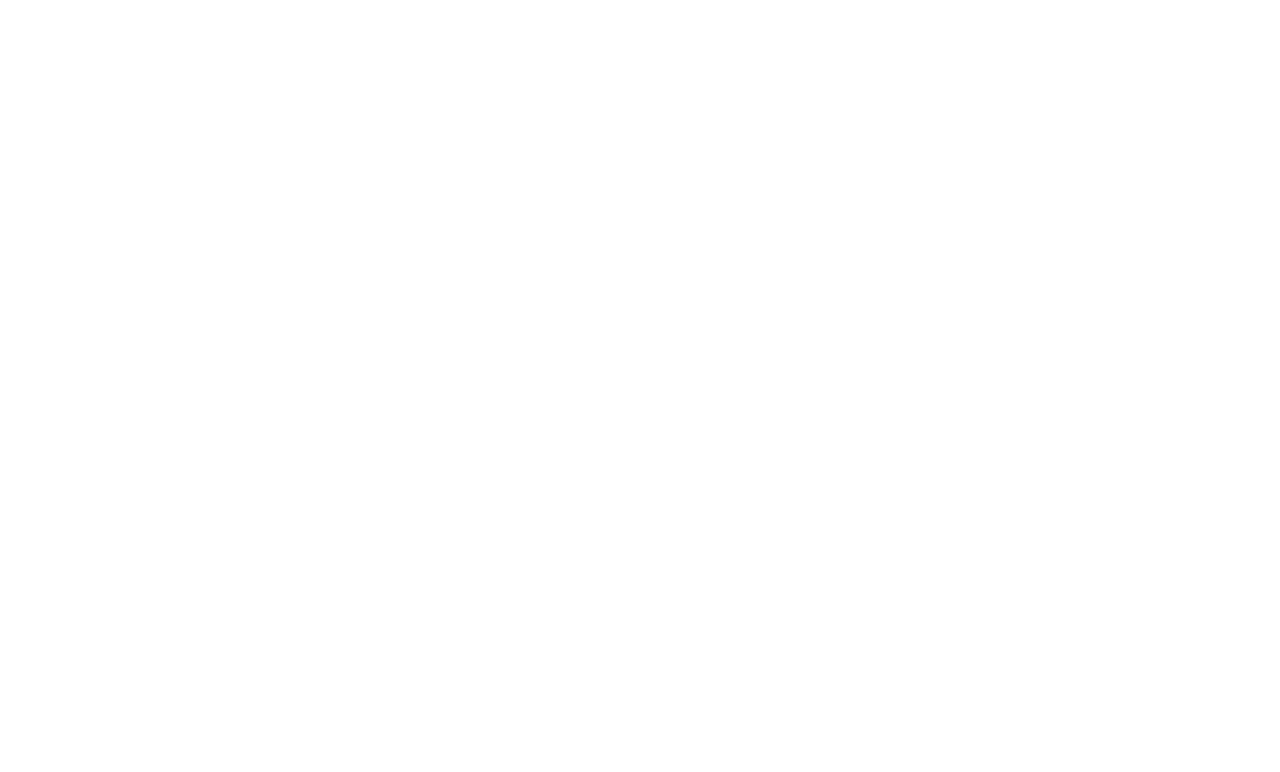
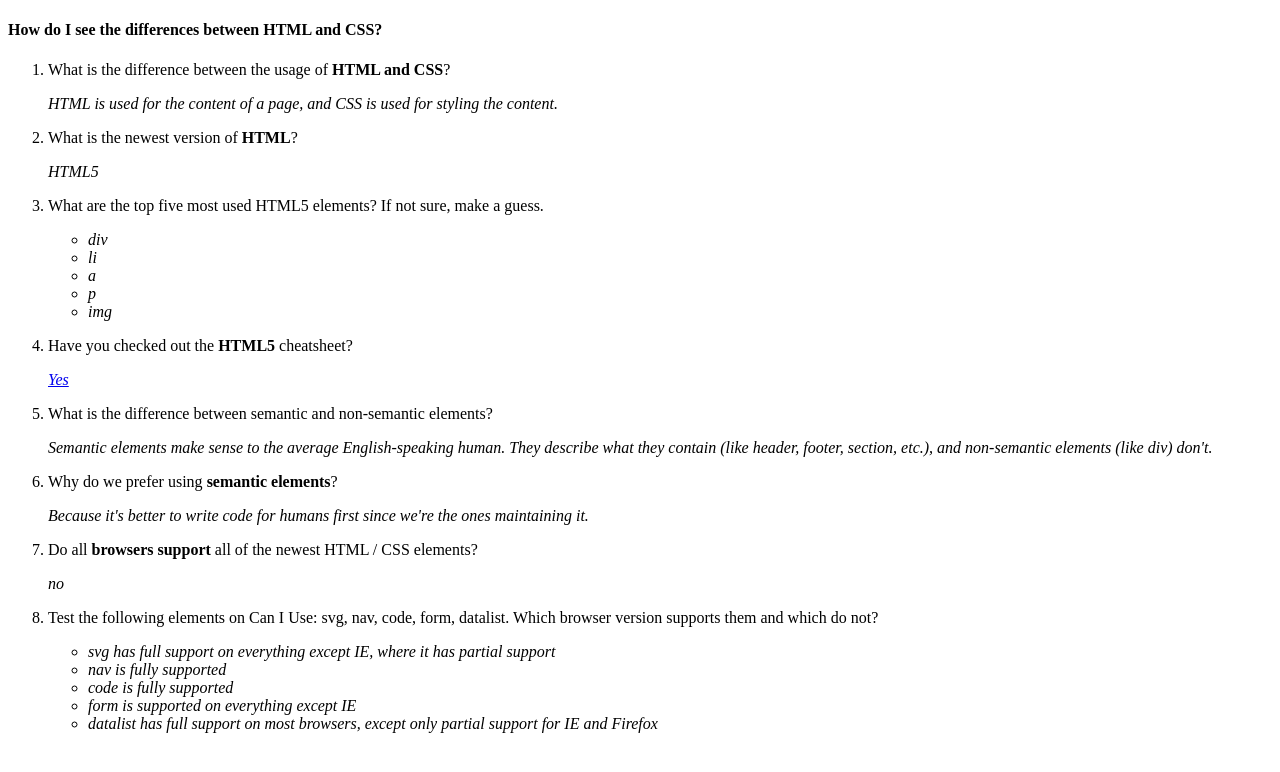
Before and after one commit to bdodgen/03-html-practice, a plain HTML site: page index.html in a window 1280 px wide. Drawn offline with Linux system fonts and the light colour scheme.

Commit message:
completed exercise

```diff
--- a/index.html
+++ b/index.html
@@ -6,5 +6,50 @@
     <meta name="viewport" content="width=device-width, initial-scale=1.0" />
     <title>About HTML and CSS</title>
   </head>
-  <body></body>
+  <body>
+
+    <h4>How do I see the differences between HTML and CSS?</h4>
+
+   <ol>
+      <li>What is the difference between the usage of <strong>HTML and CSS</strong>?</li>
+      <p><em>HTML is used for the content of a page, and CSS is used for styling the content.</em></p>
+
+      <li>What is the newest version of <strong>HTML</strong>?</li>
+      <p><em>HTML5</em></p>
+
+      <li>What are the top five most used HTML5 elements? If not sure, make a guess.</li>
+      <p>
+        <ul><em>
+          <li>div</li>
+          <li>li</li>
+          <li>a</li>
+          <li>p</li>
+          <li>img</li>
+        </em></ul>
+      </p>
+
+      <li>Have you checked out the <strong>HTML5</strong> cheatsheet?</li>
+      <p><em>
+        <a href="https://www.wpkube.com/html5-cheat-sheet/" target="_blank" rel="noopener noreferrer">Yes</a>
+      </p></em>
+
+      <li>What is the difference between semantic and non-semantic elements?</li>
+      <p><em>Semantic elements make sense to the average English-speaking human. They describe what they contain (like header, footer, section, etc.), and non-semantic elements (like div) don't.</em></p>
+
+      <li>Why do we prefer using <strong>semantic elements</strong>?</li>
+      <p><em>Because it's better to write code for humans first since we're the ones maintaining it. </em></p>
+
+      <li>Do all <strong>browsers support</strong> all of the newest HTML / CSS elements?</li>
+      <p><em>no</em></p>
+
+      <li>Test the following elements on Can I Use: svg, nav, code, form, datalist. Which browser version supports them and which do not?</li>
+      <p><em><ul>
+        <li>svg has full support on everything except IE, where it has partial support</li>
+        <li>nav is fully supported</li>
+        <li>code is fully supported</li>
+        <li>form is supported on everything except IE</li>
+        <li>datalist has full support on most browsers, except only partial support for IE and Firefox</li>
+      </ul> </em></p>
+   </ol>
+  </body>
 </html>
```
